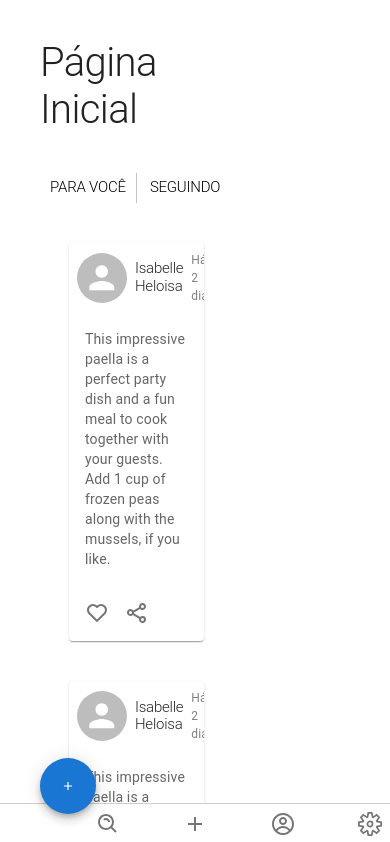
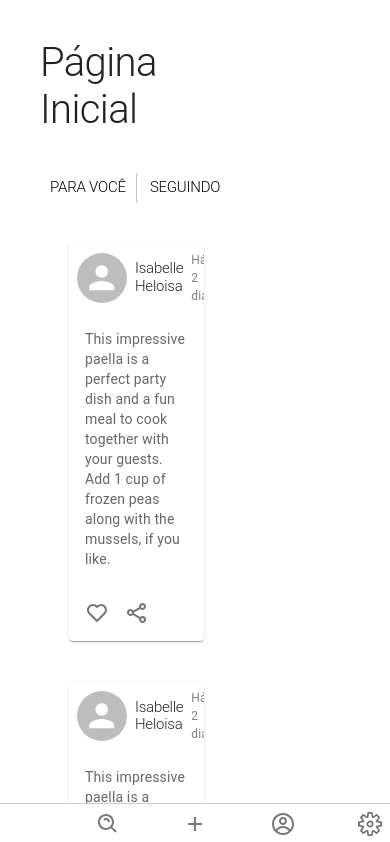
Before and after one commit to IsabelleHeloisa/codelab, a React (Create React App) app: page /feed in a window 390 px wide. Shown: the top 842 px of the page. Built offline with nearby package versions, Linux system fonts and the light colour scheme; some icons are missing.

Commit message:
fix: hide post modal button on mobile screen

```diff
--- a/src/components/PostModalButton.jsx
+++ b/src/components/PostModalButton.jsx
@@ -8,7 +8,14 @@ export default function PostModalButton() {
   return (
     <>
       <Fab
-        sx={{ position: 'fixed', bottom: 30 }}
+        sx={{
+          position: 'fixed',
+          bottom: 30,
+          display: {
+            xs: 'none',
+            md: 'flex'
+          }
+        }}
         color="primary"
         aria-label="add"
         onClick={() => setOpen(true)}
```
